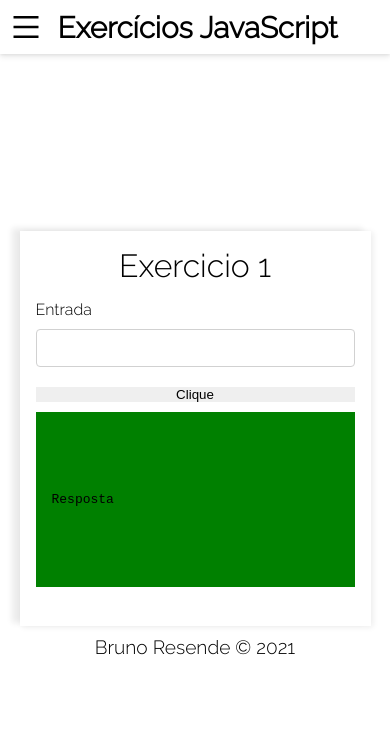
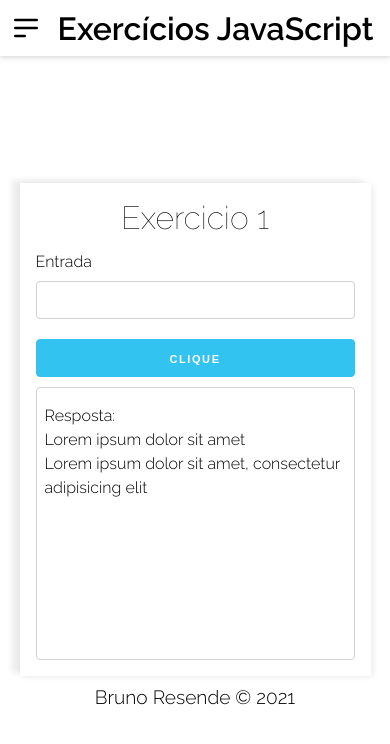
Before and after one commit to bresends/exercicios_js, a React (Create React App) app: page / in a window 390 px wide. Shown: the top 744 px of the page. Built offline with nearby package versions, Linux system fonts and the light colour scheme.

Commit message:
Base Mobile Pronta

```diff
--- a/src/components/App.js
+++ b/src/components/App.js
@@ -1,5 +1,5 @@
 import './App.scss';
-import { AiOutlineMenu } from 'react-icons/ai';
+import { HiOutlineMenuAlt2 } from 'react-icons/hi';
 import { IconContext } from 'react-icons';
 
 function App() {
@@ -7,7 +7,7 @@ function App() {
     <div className="App">
       <header className="menu-lateral">
         <IconContext.Provider value={{ size: '2rem', className: 'menu-icon' }}>
-          <AiOutlineMenu />
+          <HiOutlineMenuAlt2 />
         </IconContext.Provider>
 
         <h1>Exercícios JavaScript</h1>
@@ -19,9 +19,14 @@ function App() {
           <p>Entrada</p>
           <form>
             <input type="text" name="input" />
-            <input type="submit" value="Clique" />
+            <input type="submit" value="Clique" className='button'/>
           </form>
-          <code>Resposta</code>
+          <div className="container-resposta">
+            <p>Resposta: </p>
+            <p>Lorem ipsum dolor sit amet </p>
+            <p>Lorem ipsum dolor sit amet, consectetur adipisicing elit</p>
+          </div>
+
         </div>
       <footer> Bruno Resende &copy; {new Date().getFullYear()}</footer>
       </main>
--- a/src/components/App.scss
+++ b/src/components/App.scss
@@ -1,17 +1,15 @@
 .App {
-  height: 100vh;
+  min-height: 100vh;
   display: grid;
   grid-template-rows: auto 1fr auto;
   grid-template-areas:
     'header'
     'main'
     'footer';
-
-
 }
 
 header {
-  box-shadow: 0 1px 3px rgba(0,0,0,0.08), 0 3px 6px rgba(0,0,0,0.08);
+  box-shadow: 0 1px 3px rgba(0, 0, 0, 0.08), 0 3px 6px rgba(0, 0, 0, 0.08);
   grid-area: header;
   padding: 0.6rem;
   display: flex;
@@ -22,11 +20,9 @@ header {
   }
 
   h1 {
-    font-size: 1.85rem;
+    flex: 1;
   }
 }
-
-
 
 main {
   grid-area: main;
@@ -37,9 +33,10 @@ main {
 
   > .card {
     width: 90%;
-    height: 50%;
+    min-height: 50%;
     padding: 1rem;
-    box-shadow: 2px 1px 6px rgba(0,0,0,0.08), -8px -3px 6px rgba(0,0,0,0.08);
+    box-shadow: 2px 1px 6px rgba(0, 0, 0, 0.08),
+      -8px -3px 6px rgba(0, 0, 0, 0.08);
 
     > h1 {
       text-align: center;
@@ -57,13 +54,12 @@ main {
       }
     }
 
-    > code {
-      display: block;
-      background-color: green;
-      padding: 25% 1rem;
+    > .container-resposta {
+      border: 1px solid #d1d1d1;
+      border-radius: 4px;
+      padding: 1rem 0.5rem 50%;
+      line-height: 1.5rem;
     }
-
-
   }
 }
 
@@ -74,19 +70,10 @@ footer {
   text-align: center;
 }
 
-
-
 /* Forms
 –––––––––––––––––––––––––––––––––––––––––––––––––– */
-input[type='email'],
-input[type='number'],
-input[type='search'],
-input[type='text'],
-input[type='tel'],
-input[type='url'],
-input[type='password'],
-textarea,
-select {
+
+input[type='text']{
   height: 38px;
   padding: 6px 10px; /* The 6px vertically centers text on FF, ignored by Webkit */
   background-color: #fff;
@@ -132,3 +119,33 @@ label > .label-body {
   margin-left: 0.5rem;
   font-weight: normal;
 }
+
+button,
+input[type='submit'] {
+  display: inline-block;
+  height: 38px;
+  padding: 0 30px;
+  color: #33c3f0;
+  text-align: center;
+  font-size: 11px;
+  font-weight: 600;
+  line-height: 38px;
+  letter-spacing: 0.1rem;
+  text-transform: uppercase;
+  text-decoration: none;
+  white-space: nowrap;
+  background-color: transparent;
+  border-radius: 4px;
+  border: 1px solid #bbb;
+  cursor: pointer;
+  box-sizing: border-box;
+  color: #fff;
+  background-color: #33c3f0;
+  border-color: #33c3f0;
+
+  &:hover {
+    color: #fff;
+    background-color: #1eaedb;
+    border-color: #1eaedb;
+  }
+}
--- a/src/scss/index.scss
+++ b/src/scss/index.scss
@@ -1,4 +1,6 @@
 @import url('https://fonts.googleapis.com/css2?family=Raleway:wght@300&display=swap');
+@import url('https://fonts.googleapis.com/css2?family=Raleway:wght@600&//fonts.googleapis.com/css2?family=Raleway:wght@100;386&display=swap');
+
 
 *,
 ::before,
```
